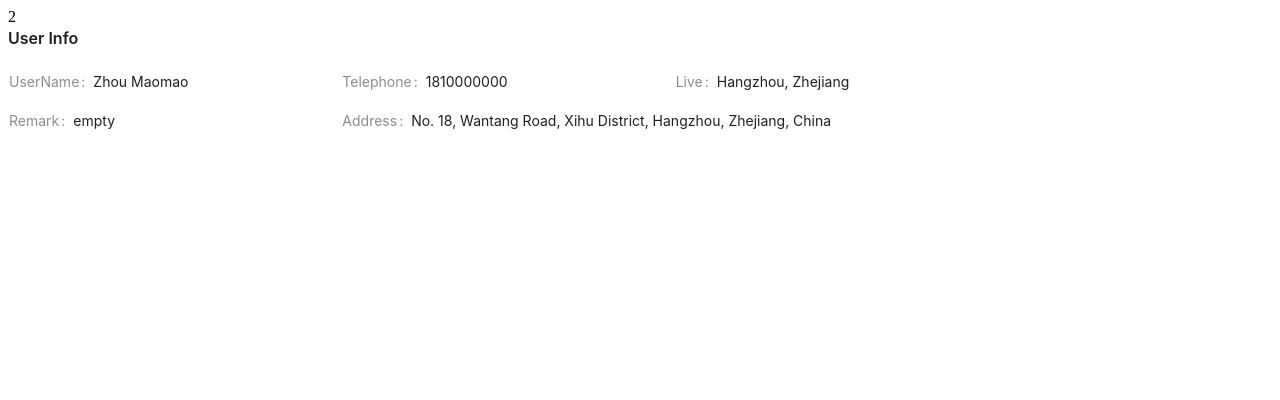
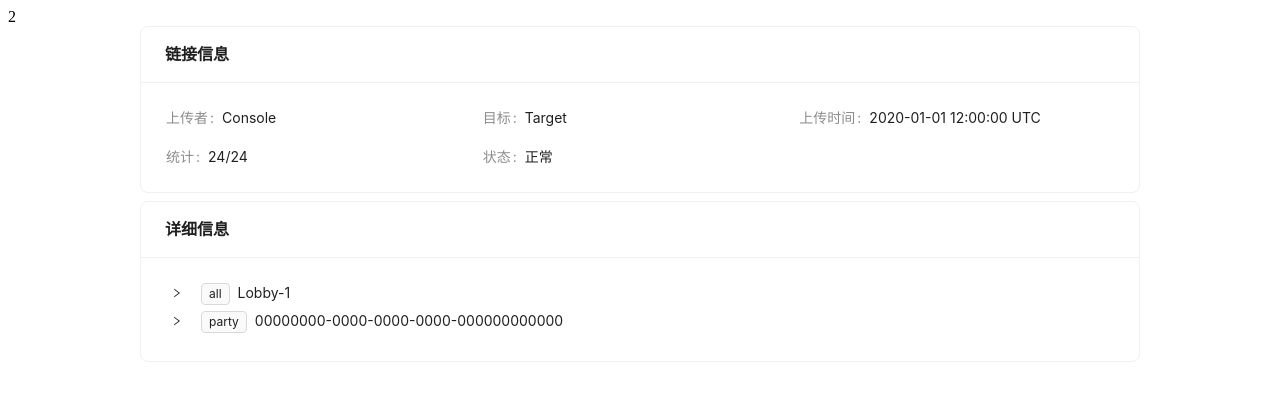
Before and after one commit to FloraCore/ChatWeb, a Next.js app: page /demo in a window 1280 px wide. Shown: the top 400 px of the page. Built offline with nearby package versions, Linux system fonts and the light colour scheme.

Commit message:
完善了基本ui
Co-Authored-By: zrll_ <46812903+zrll12@users.noreply.github.com>

```diff
--- /dev/null
+++ b/components/list.tsx
@@ -0,0 +1,17 @@
+import {List} from "antd";
+
+export default function ChatListComponent(data: chatListProps) {
+    return(
+        <>
+            <List
+                size="small"
+                dataSource={data.data}
+                renderItem={(item) => <List.Item>{item}</List.Item>}
+            />
+        </>
+    )
+}
+
+export interface chatListProps {
+    data: string[]
+}
--- a/components/table.tsx
+++ b/components/table.tsx
@@ -1,38 +1,98 @@
 import {ChatData} from "../data/chatData";
-import {Descriptions, DescriptionsProps} from "antd";
+import {Card, CollapseProps, Descriptions, DescriptionsProps, Space, Tag, Tree} from "antd";
+import {Collapse} from "antd/lib";
+import ChatListComponent from "./list";
+import type { DataNode, TreeProps } from 'antd/es/tree';
+import {DownOutlined} from "@ant-design/icons";
+import React, {useState} from "react";
 
 export default function ServerTableComponent({data, metadata}: ChatData) {
-    const items: DescriptionsProps['items'] = [
+    const [expanded, setExpanded] = useState([]);
+
+    const onExpand = (expandedKeysValue: React.Key[]) => {
+        setExpanded(expandedKeysValue);
+
+    }
+
+    const descriptionItems: DescriptionsProps['items'] = [
         {
             key: '1',
-            label: 'UserName',
-            children: 'Zhou Maomao',
+            label: '上传者',
+            children: metadata.uploader.name,
         },
         {
             key: '2',
-            label: 'Telephone',
-            children: '1810000000',
+            label: '目标',
+            children: metadata.target,
         },
         {
             key: '3',
-            label: 'Live',
-            children: 'Hangzhou, Zhejiang',
+            label: '上传时间',
+            children: metadata.time,
         },
         {
             key: '4',
-            label: 'Remark',
-            children: 'empty',
+            label: '统计',
+            children: metadata.count.matched + "/" + metadata.count.total,
         },
         {
             key: '5',
-            label: 'Address',
-            children: 'No. 18, Wantang Road, Xihu District, Hangzhou, Zhejiang, China',
+            label: '状态',
+            children: metadata.truncated ? "丢失" : "正常",
         },
     ];
 
+    const treeData: DataNode[] = [];
+
+    for (let dataKey in data) {
+        let chats = data[dataKey].content;
+        let children: DataNode[] = [];
+        for (let chatsKey in chats) {
+            children.push({
+                title: chats[chatsKey],
+                key: dataKey + " - " +chatsKey
+            })
+        }
+
+        treeData.push({
+            title: <div><Tag>{data[dataKey].type}</Tag>{data[dataKey].details}</div>,
+            key: dataKey,
+            children
+        });
+    }
+
+    const listItems: CollapseProps['items'] = [];
+    for (let dataKey in data) {
+        listItems.push({
+            key: dataKey,
+            label: data[dataKey].type + " - " + data[dataKey].details,
+            children: <ChatListComponent data={data[dataKey].content}/>
+        })
+    }
+
     return (
         <>
-            <Descriptions title="User Info" items={items} style={{width: 1000,}} />
+            <Space direction={"vertical"} style={{
+                display: 'flex',
+                alignItems: 'center',
+                minHeight: '100vh',
+            }}>
+                <Card title={"链接信息"} style={{maxWidth: 1000}}>
+                    <Descriptions items={descriptionItems} />
+                </Card>
+
+                    {/*<Collapse style={{width: 1000}} items={listItems} />*/}
+                <Card title={"详细信息"} style={{width: 1000}}>
+                    <Tree
+                        showLine
+                        switcherIcon={<DownOutlined />}
+                        treeData={treeData}
+                        expandedKeys={expanded}
+                        onExpand={onExpand}
+                        selectable={false}
+                    />
+                </Card>
+            </Space>
         </>
     )
 }
--- a/pages/[cid]/index.tsx
+++ b/pages/[cid]/index.tsx
@@ -79,7 +79,7 @@ export default function IndexPage() {
                             messageApi.open({
                                 key: messageKey,
                                 type: 'error',
-                                content: '加载失败: 记录不存在',
+                                content: '加载失败: 链接无效',
                                 duration: 2,
                             }).then(() => {
                             });
```
